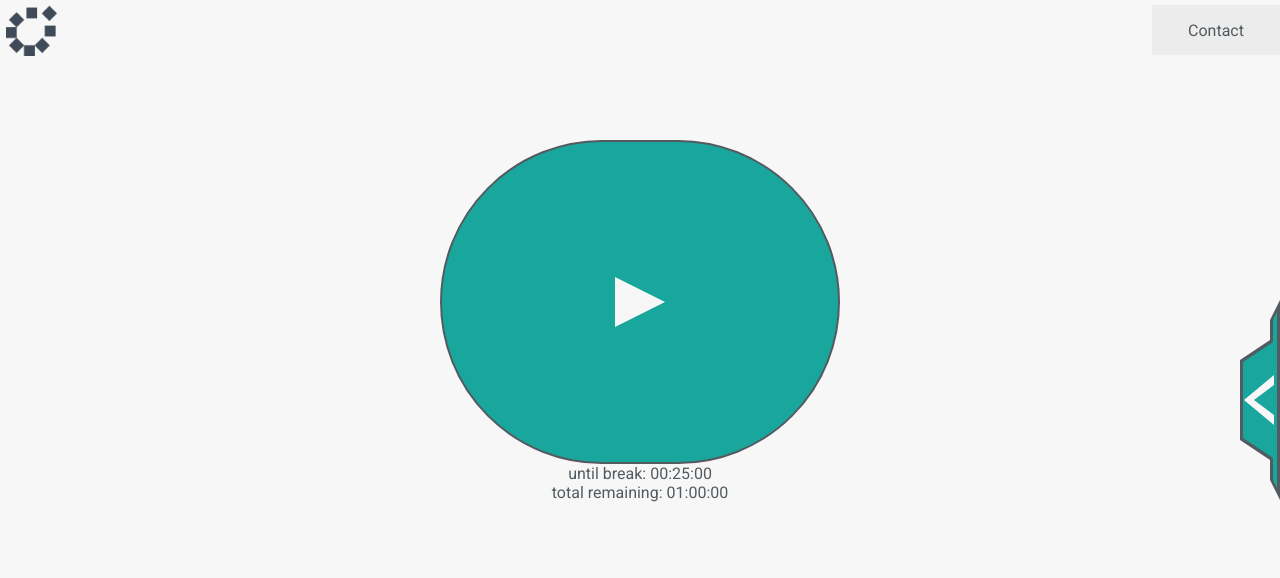
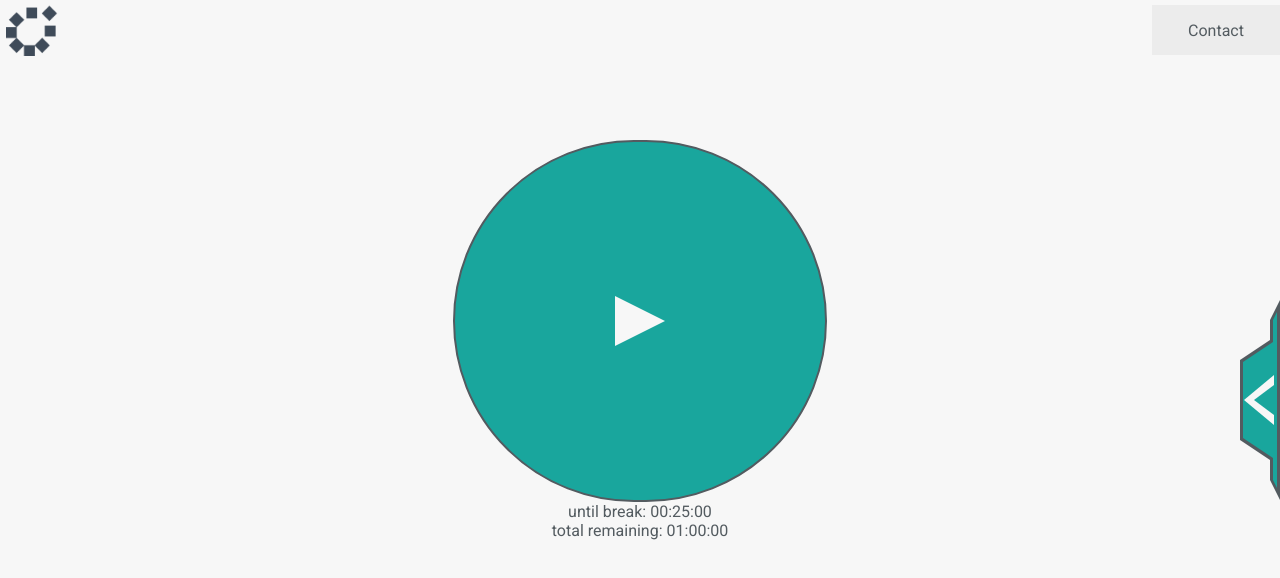
Before and after one commit to Tyler-Jacobson/Productivity-Tracker, a React (Create React App) app: page / in a window 1280 px wide. Shown: the top 578 px of the page. Built offline with nearby package versions, Linux system fonts and the light colour scheme; no server answers.

Commit message:
CSS fixes

```diff
--- a/src/App.css
+++ b/src/App.css
@@ -83,8 +83,12 @@ footer, header, hgroup, menu, nav, section {
 }
 
 .center-content-container {
+  display: flex;
   width: 400px;
   height: 50vh;
+  flex-direction: column;
+  justify-content: center;
+  align-items: center;
 }
 
 .center-circle {
@@ -93,8 +97,9 @@ footer, header, hgroup, menu, nav, section {
   align-items: center;
   background-color: #19A69D;
   border: 2px solid #535B60;
-  min-height: 80%;
-  border-radius: 300px;
+  border-radius: 370px;
+  height: 370px;
+  width: 370px;
 }
 
 .center-button-container {
```
